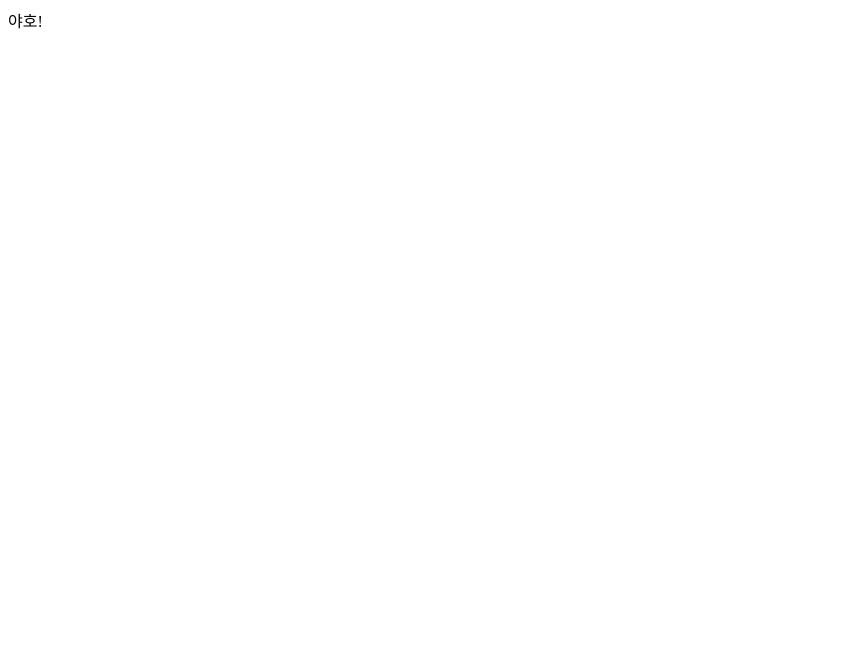
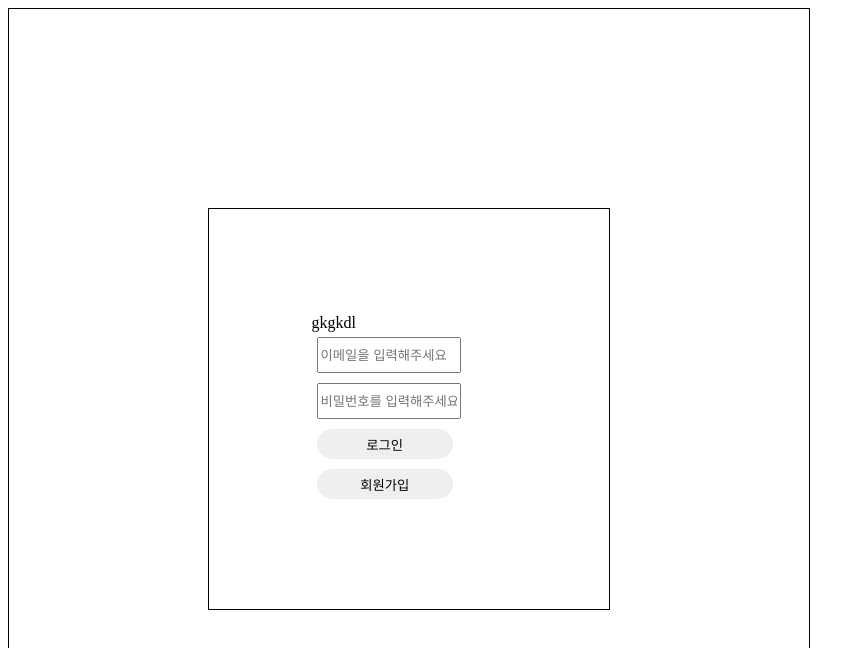
Before and after one commit to ehfdl/celebfive, a React (Create React App) app: page / in a window 1280 px wide. Shown: the top 648 px of the page, without its empty margins (0-865 px from the left). Built offline with nearby package versions, Linux system fonts and the light colour scheme.

Commit message:
✨ Feat(Login.tsx): Create Login UI
로그인 UI와 회원가입 UI 구현

@by j1y0ungyoon

```diff
--- /dev/null
+++ b/src/components/Login.tsx
@@ -0,0 +1,52 @@
+import styled from "styled-components";
+
+const Login = () => {
+  return (
+    <>
+      <Container>
+        <ModalContainer>
+          <Modal>
+            gkgkdl
+            <InputField type="email" placeholder="이메일을 입력해주세요" />
+            <InputField type="password" placeholder="비밀번호를 입력해주세요" />
+            <LoginButton>로그인</LoginButton>
+            <LoginButton>회원가입</LoginButton>
+          </Modal>
+        </ModalContainer>
+      </Container>
+    </>
+  );
+};
+export default Login;
+const Container = styled.div`
+  display: flex;
+  align-items: center;
+  justify-content: center;
+  border: 1px solid black;
+  width: 800px;
+  height: 800px;
+`;
+const ModalContainer = styled.div`
+  display: flex;
+  border: 1px black solid;
+  align-items: center;
+  justify-content: center;
+  width: 50%;
+  height: 50%;
+`;
+const Modal = styled.form`
+  display: flex;
+  flex-direction: column;
+`;
+const InputField = styled.input`
+  margin: 5px;
+  width: 70%;
+  height: 30px;
+`;
+const LoginButton = styled.button`
+  margin: 5px;
+  width: 70%;
+  height: 30px;
+  border-radius: 50px;
+  border: none;
+`;
--- a/src/firebase.tsx
+++ b/src/firebase.tsx
@@ -1,5 +1,6 @@
 // Import the functions you need from the SDKs you need
 import { initializeApp } from "firebase/app";
+import { getAuth } from "firebase/auth";
 // TODO: Add SDKs for Firebase products that you want to use
 // https://firebase.google.com/docs/web/setup#available-libraries
 // Your web app’s Firebase configuration
@@ -14,4 +15,5 @@ const firebaseConfig = {
   measurementId: "G-493PD2BJT6",
 };
 // Initialize Firebase
-const app = initializeApp(firebaseConfig);
+export const app = initializeApp(firebaseConfig);
+export const auth = getAuth(app);
--- a/src/index.tsx
+++ b/src/index.tsx
@@ -1,6 +1,8 @@
 import React from "react";
 import ReactDOM from "react-dom/client";
 import App from "./App";
+import { auth } from "./firebase";
+console.log(auth);
 
 const root = ReactDOM.createRoot(
   document.getElementById("root") as HTMLElement
--- a/src/pages/Main.tsx
+++ b/src/pages/Main.tsx
@@ -1,5 +1,10 @@
+import Login from "../components/Login";
 function Main() {
-  return <div>야호!</div>;
+  return (
+    <>
+      <Login />
+    </>
+  );
 }
 
 export default Main;
```
